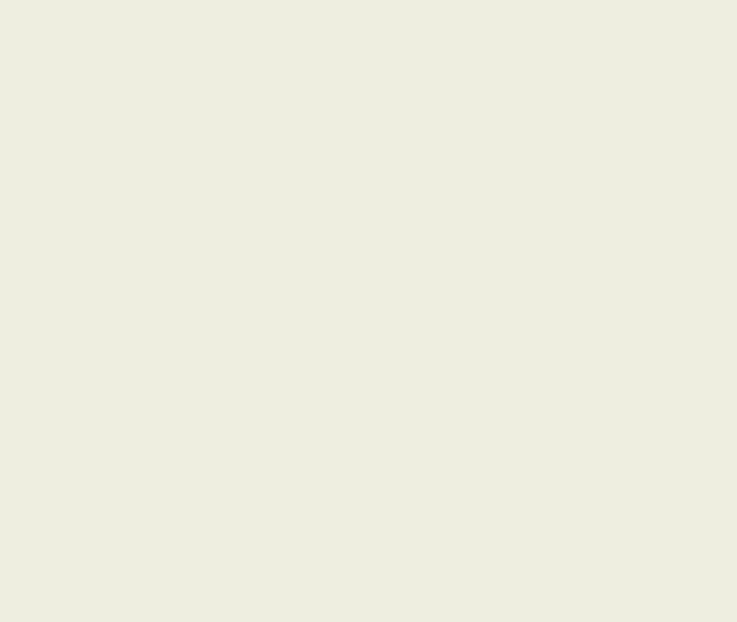
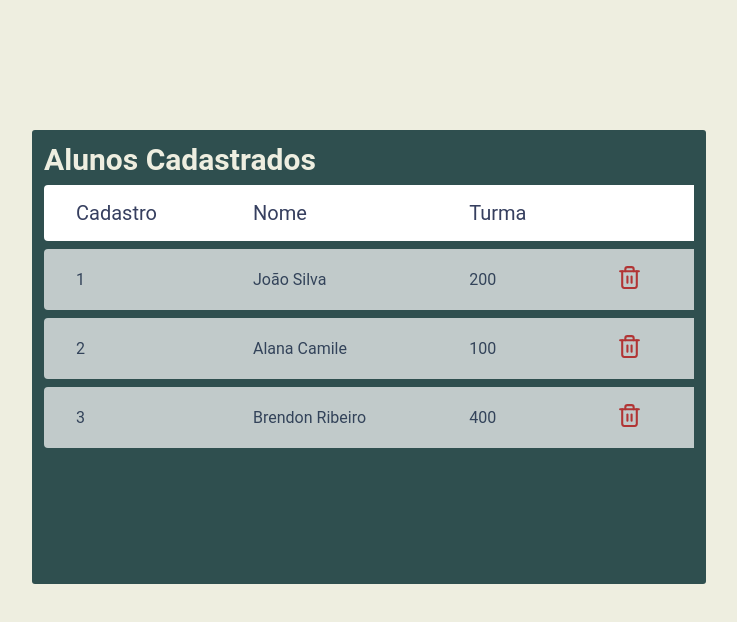
Before and after one commit to gui352/sistemaDeFrequencia, a React (Create React App) app: page /listaAlunos in a window 1280 px wide. Shown: the top 622 px of the page, without its empty margins (318-1055 px from the left). Built offline with nearby package versions, Linux system fonts and the light colour scheme.

Commit message:
concluido ultimos detalhes

```diff
--- a/src/pages/CadastrarAluno/style.ts
+++ b/src/pages/CadastrarAluno/style.ts
@@ -8,6 +8,7 @@ export const Container = styled.div`
   padding: 12px;
   margin: 130px 0px 0px 350px;
   background: #2F4F4F;
+  color: #EEEEE0;
 
   .container_dados {
     height: 350px;
--- a/src/pages/Chamada/index.tsx
+++ b/src/pages/Chamada/index.tsx
@@ -12,8 +12,7 @@ const Chamada: React.FC = () =>{
             <tr>
               <th className="description">Nome</th>
               <th className="cadastro">Cadastro</th>
-              <th className="presente">Presente</th>
-              <th className="faltou">Faltou</th>
+              <th className="presente">Presente/Faltou</th>
             </tr>
           </thead>
           <tbody>
@@ -21,30 +20,21 @@ const Chamada: React.FC = () =>{
               <td className="description">João Silva</td>
               <td className="cadastro">1</td>
               <td className="chamada">
-                <input type="radio" name="opcao" value="op1"/>
-              </td>
-              <td className="chamada">
-                <input type="radio" name="opcao" value="op1"/>
+                <input type="checkbox"/>
               </td>
             </tr>
             <tr>
               <td className="description">Alana Camile</td>
               <td className="cadastro">2</td>
               <td className="chamada">
-                <input type="radio" name="opcao1" value="op1"/>
-              </td>
-              <td className="chamada">
-                <input type="radio" name="opcao1" value="op2"/>
+                <input type="checkbox"/>
               </td>
             </tr>
             <tr>
               <td className="description">Brendon Ribeiro</td>
               <td className="cadastro">3</td>
               <td className="chamada">
-                <input type="radio" name="opcao2" value="op1"/>
-              </td>
-              <td className="chamada">
-                <input type="radio" name="opcao2" value="op2"/>
+                <input type="checkbox"/>
               </td>
             </tr>
           </tbody>
--- a/src/pages/Chamada/style.ts
+++ b/src/pages/Chamada/style.ts
@@ -9,6 +9,7 @@ export const Container = styled.div`
     margin: 130px 0px 0px 350px;
     background: #2F4F4F;
     overflow: auto;
+    color: #EEEEE0;
 
     .botao_cadastrar{
         width: 140px;
@@ -95,10 +96,6 @@ export const Container = styled.div`
     }
 
     th.presente{
-        color: #12a454;
-    }
-
-    th.faltou{
-        color: #e92929;
+        color: #363f5f;
     }
 `;
--- a/src/pages/EditarAluno/style.ts
+++ b/src/pages/EditarAluno/style.ts
@@ -8,6 +8,7 @@ export const Container = styled.div`
   padding: 12px;
   margin: 130px 0px 0px 350px;
   background: #2F4F4F;
+  color: #EEEEE0;
 
   .container_dados {
     height: 350px;
--- a/src/pages/ListaAlunos/index.tsx
+++ b/src/pages/ListaAlunos/index.tsx
@@ -1,11 +1,52 @@
 import React from "react";
+import { BsCheck } from "react-icons/bs";
+import { FiTrash2 } from "react-icons/fi";
+import { Container } from "./style";
 
 const ListaAlunos: React.FC = () =>{
-    return(
-        <>
-
-        </>
-    );
+  return(
+    <>
+     <Container>
+      <h2>Alunos Cadastrados</h2>
+        <table id="data-table">
+          <thead>
+            <tr>
+              <th className="cadastro">Cadastro</th>
+              <th className="description">Nome</th>
+              <th className="turma">Turma</th>
+              <th></th>
+            </tr>
+          </thead>
+          <tbody>
+            <tr>
+              <td className="cadastro">1</td>
+              <td className="description">João Silva</td>
+              <td className="turma"> 200 </td>
+              <td className="delete">
+                <FiTrash2 size={25}/>
+              </td>
+            </tr>
+            <tr>
+              <td className="cadastro">2</td>
+              <td className="description">Alana Camile</td>
+              <td className="turma"> 100 </td>
+              <td className="delete">
+                <FiTrash2 size={25}/>
+              </td>
+            </tr>
+            <tr>
+              <td className="cadastro">3</td>
+              <td className="description">Brendon Ribeiro</td>
+              <td className="turma"> 400 </td>
+              <td className="delete">
+                <FiTrash2 size={25}/>
+              </td>
+            </tr>
+          </tbody>
+        </table>
+      </Container>
+    </>
+  );
 }
 
 export default ListaAlunos;
--- a/src/pages/ListaAlunos/style.ts
+++ b/src/pages/ListaAlunos/style.ts
@@ -1,5 +1,80 @@
 import styled from "styled-components";
+import { shade } from 'polished';
 
 export const Container = styled.div`
+    height: 430px;
+    width: 650px;
+    border-radius: 3px;
+    padding: 12px;
+    margin: 130px 0px 0px 350px;
+    background: #2F4F4F;
+    overflow: auto;
+    color: #EEEEE0;
 
+    h2{
+        font-size: 30px;
+        color: #EEEEE0;
+    }
+
+    #data-table{
+        width: 100%;
+        border-spacing: 0 0.5rem;
+        color: #363f5f;
+    }
+
+    table thead tr th:first-child,
+    table tbody tr  td:first-child{
+        border-radius: 0.25rem 0 0 0.25rem;
+    }
+
+    table thead th{
+        background: #ffffff;
+        font-size: 20px;
+
+        font-weight: normal;
+        padding: 1rem 2rem;
+
+        text-align: left;
+    }
+
+    table tbody tr{
+        opacity: 0.7 ;
+    }
+
+    table tr:hover{
+        opacity: 1;
+    }
+
+    table tbody td{
+        background: white;
+        padding: 1rem 2rem;
+    }
+
+    td.description{
+        color: #363f5f;
+    }
+
+    td.turma{
+        color: #363f5f;
+    }
+
+    td.cadastro{
+        color: #363f5f;
+    }
+
+    th.description{
+        color: #363f5f;
+    }
+
+    th.cadastro{
+        color: #363f5f;
+    }
+
+    th.turma{
+        color: #363f5f;
+    }
+
+    td.delete{
+        color: #e92929;
+    }
 `;
--- a/src/pages/Principal/index.tsx
+++ b/src/pages/Principal/index.tsx
@@ -49,7 +49,6 @@ const Principal: React.FC = () => {
               <FiEdit size={25} id="editar"/>
             </a>
 
-            <FiTrash2 size={25} id="apagar"/>
             <div id="segura_dados">
               <div className="dados_aluno">
                 <p>Nome:</p>
--- a/src/pages/Principal/styles.ts
+++ b/src/pages/Principal/styles.ts
@@ -6,6 +6,11 @@ export const Container = styled.div`
   height: 400px;
   background: #3CB371;
   margin-bottom: 300px;
+  color: #EEEEE0;
+
+  a{
+    color: #EEEEE0;
+  }
 
   .barra_superior{
     width: 100%;
@@ -59,6 +64,7 @@ export const Container = styled.div`
         transition: 0.3s;
         display: flex;
         flex: row;
+        color: #EEEEE0;
 
         p{
           font-size: 17px;
@@ -122,6 +128,7 @@ export const Form = styled.form`
     border: 0;
     font-weight: bold;
     transition: 0.3s;
+    color: #EEEEE0;
     &:hover {
       background: ${shade(0.3, '#8FBC8F')};
     }
@@ -171,11 +178,7 @@ export const Repositories = styled.div`
     }
 
     #editar{
-      margin-left: 250px;
-    }
-
-    #apagar{
-      margin-left: 15px;
+      margin-left: 280px;
     }
   }
 `;
--- a/src/styles/global.ts
+++ b/src/styles/global.ts
@@ -2,24 +2,27 @@ import { createGlobalStyle } from 'styled-components';
 
 export default createGlobalStyle`
   * {
-    color:#EEEEE0;
     margin: 0;
     padding: 0;
     outline: 0;
   }
+
   body {
     background: #EEEEE0;
     -webkit-font-smoothing: antialiased;
   }
+
   body, input, button {
     font: 16px Roboto, sans-serif;
   }
+
   #root {
     max-width: 100%;
     display: flex;
     justify-content: center;
     flex-direction: column;
   }
+
   button {
     cursor: pointer;
   }
```
